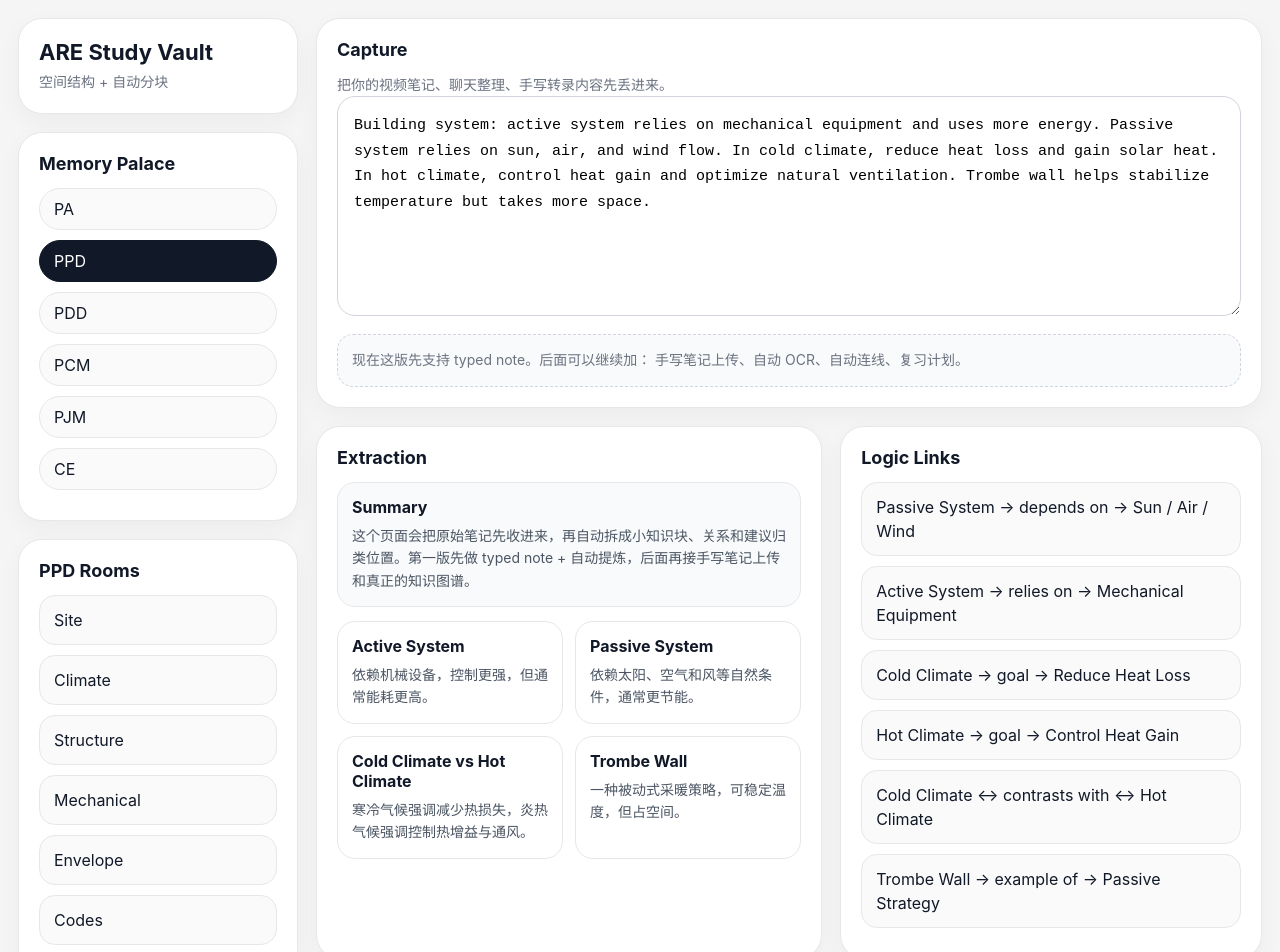
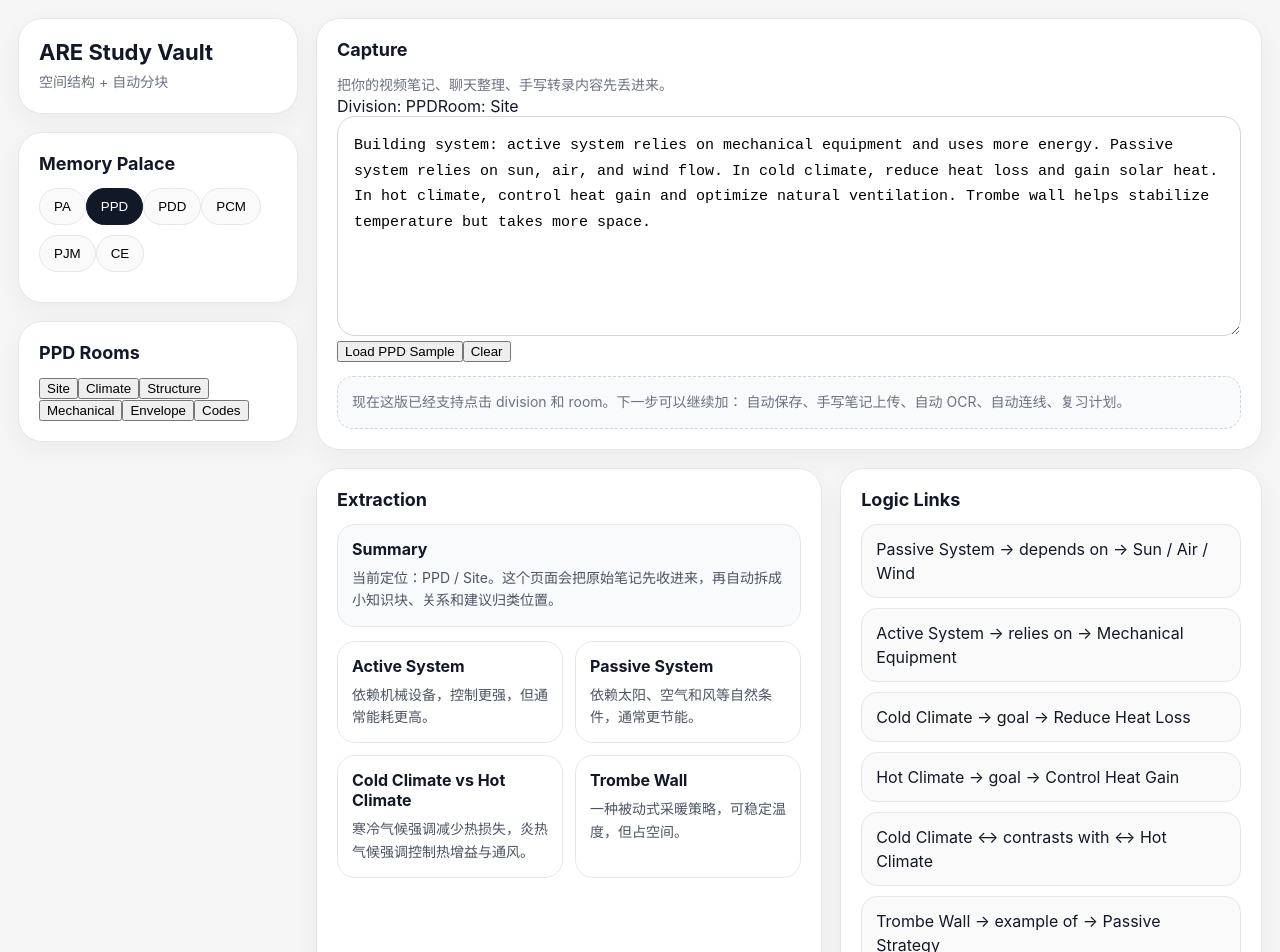
Before and after one commit to lishixin1995/ARE-study, a React (Vite) app: page / in a window 1280 px wide. Shown: the top 952 px of the page. Built offline with nearby package versions, Linux system fonts and the light colour scheme; the HTML template or start-up script is replaced by a standard one.

Commit message:
Update App.jsx

```diff
--- a/src/App.jsx
+++ b/src/App.jsx
@@ -1,9 +1,39 @@
-import { useMemo, useState } from 'react'
+import { useEffect, useMemo, useState } from 'react'
 
-const starterText =
-  'Building system: active system relies on mechanical equipment and uses more energy. Passive system relies on sun, air, and wind flow. In cold climate, reduce heat loss and gain solar heat. In hot climate, control heat gain and optimize natural ventilation. Trombe wall helps stabilize temperature but takes more space.'
+const palaceData = {
+  PA: {
+    rooms: ['Site Analysis', 'Codes', 'Programming', 'Environmental Context'],
+    starter:
+      'Programming and analysis notes go here. Think about site conditions, zoning, adjacency, and early project constraints.',
+  },
+  PPD: {
+    rooms: ['Site', 'Climate', 'Structure', 'Mechanical', 'Envelope', 'Codes'],
+    starter:
+      'Building system: active system relies on mechanical equipment and uses more energy. Passive system relies on sun, air, and wind flow. In cold climate, reduce heat loss and gain solar heat. In hot climate, control heat gain and optimize natural ventilation. Trombe wall helps stabilize temperature but takes more space.',
+  },
+  PDD: {
+    rooms: ['Assemblies', 'Detailing', 'Specifications', 'Coordination'],
+    starter:
+      'Detailing notes go here. Think about wall assemblies, membranes, flashing, thermal continuity, specifications, and coordination between systems.',
+  },
+  PCM: {
+    rooms: ['Practice Ops', 'Risk', 'Finance'],
+    starter:
+      'Practice management notes go here. Think about firm operations, liability, staffing, billing, and financial planning.',
+  },
+  PJM: {
+    rooms: ['Contracts', 'Bidding', 'Construction Admin'],
+    starter:
+      'Project management notes go here. Think about scope, schedule, consultant coordination, bidding, and CA workflows.',
+  },
+  CE: {
+    rooms: ['Site Visits', 'Documentation', 'Observation Reports'],
+    starter:
+      'Construction evaluation notes go here. Think about field reports, submittals, RFIs, observations, and closeout.',
+  },
+}
 
-function extractData(text) {
+function extractData(text, selectedDivision, selectedRoom) {
   const clean = text.trim()
 
   if (!clean) {
@@ -11,7 +41,7 @@ function extractData(text) {
       summary: '还没有内容，先把你的视频笔记、手写转录内容或课堂总结贴进来。',
       chunks: [],
       links: [],
-      locations: [],
+      locations: [`${selectedDivision} → ${selectedRoom}`],
     }
   }
 
@@ -79,18 +109,31 @@ function extractData(text) {
     links.push('Trombe Wall → example of → Passive Strategy')
   }
 
-  const locations = ['PPD → Climate', 'PPD → Systems', 'PPD → Site']
+  const locations = [
+    `${selectedDivision} → ${selectedRoom}`,
+    `${selectedDivision} → Core Concepts`,
+    `${selectedDivision} → Review`,
+  ]
 
-  const summary =
-    '这个页面会把原始笔记先收进来，再自动拆成小知识块、关系和建议归类位置。第一版先做 typed note + 自动提炼，后面再接手写笔记上传和真正的知识图谱。'
+  const summary = `当前定位：${selectedDivision} / ${selectedRoom}。这个页面会把原始笔记先收进来，再自动拆成小知识块、关系和建议归类位置。`
 
   return { summary, chunks, links, locations }
 }
 
 export default function App() {
-  const [note, setNote] = useState(starterText)
+  const [selectedDivision, setSelectedDivision] = useState('PPD')
+  const [selectedRoom, setSelectedRoom] = useState(palaceData['PPD'].rooms[0])
+  const [note, setNote] = useState(palaceData['PPD'].starter)
 
-  const result = useMemo(() => extractData(note), [note])
+  const currentRooms = palaceData[selectedDivision].rooms
+
+  useEffect(() => {
+    setSelectedRoom(palaceData[selectedDivision].rooms[0])
+  }, [selectedDivision])
+
+  const result = useMemo(() => {
+    return extractData(note, selectedDivision, selectedRoom)
+  }, [note, selectedDivision, selectedRoom])
 
   return (
     <div className="app-shell">
@@ -102,22 +145,28 @@ export default function App() {
 
         <div className="panel">
           <div className="section-title">Memory Palace</div>
-          <div className="pill">PA</div>
-          <div className="pill active">PPD</div>
-          <div className="pill">PDD</div>
-          <div className="pill">PCM</div>
-          <div className="pill">PJM</div>
-          <div className="pill">CE</div>
+          {Object.keys(palaceData).map((division) => (
+            <button
+              key={division}
+              className={`pill ${selectedDivision === division ? 'active' : ''}`}
+              onClick={() => setSelectedDivision(division)}
+            >
+              {division}
+            </button>
+          ))}
         </div>
 
         <div className="panel">
-          <div className="section-title">PPD Rooms</div>
-          <div className="list-item">Site</div>
-          <div className="list-item">Climate</div>
-          <div className="list-item">Structure</div>
-          <div className="list-item">Mechanical</div>
-          <div className="list-item">Envelope</div>
-          <div className="list-item">Codes</div>
+          <div className="section-title">{selectedDivision} Rooms</div>
+          {currentRooms.map((room) => (
+            <button
+              key={room}
+              className={`list-button ${selectedRoom === room ? 'active-room' : ''}`}
+              onClick={() => setSelectedRoom(room)}
+            >
+              {room}
+            </button>
+          ))}
         </div>
       </aside>
 
@@ -128,6 +177,11 @@ export default function App() {
             把你的视频笔记、聊天整理、手写转录内容先丢进来。
           </div>
 
+          <div className="status-row">
+            <span className="status-tag">Division: {selectedDivision}</span>
+            <span className="status-tag">Room: {selectedRoom}</span>
+          </div>
+
           <textarea
             className="note-input"
             value={note}
@@ -135,9 +189,22 @@ export default function App() {
             placeholder="Paste your ARE notes here..."
           />
 
+          <div className="action-row">
+            <button
+              className="small-action"
+              onClick={() => setNote(palaceData[selectedDivision].starter)}
+            >
+              Load {selectedDivision} Sample
+            </button>
+
+            <button className="small-action ghost" onClick={() => setNote('')}>
+              Clear
+            </button>
+          </div>
+
           <div className="hint-box">
-            现在这版先支持 typed note。后面可以继续加：
-            手写笔记上传、自动 OCR、自动连线、复习计划。
+            现在这版已经支持点击 division 和 room。下一步可以继续加：
+            自动保存、手写笔记上传、自动 OCR、自动连线、复习计划。
           </div>
         </section>
 
```
